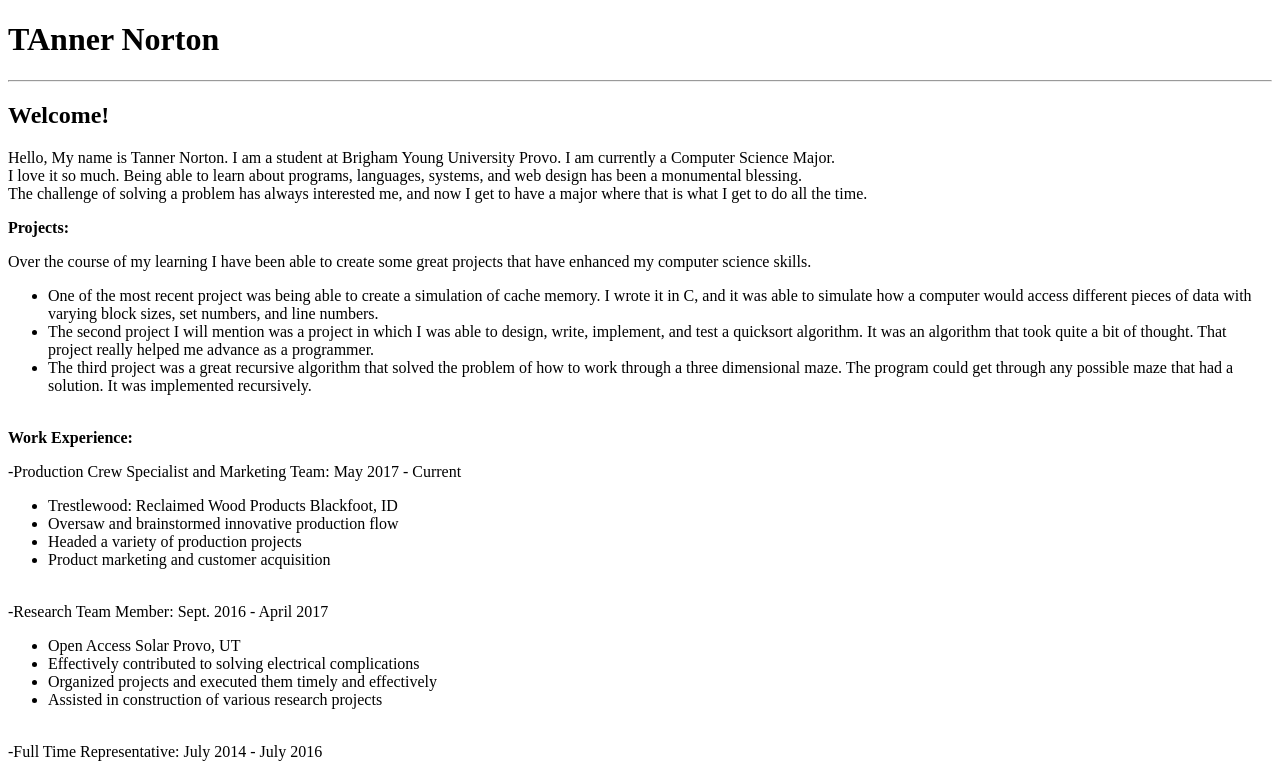
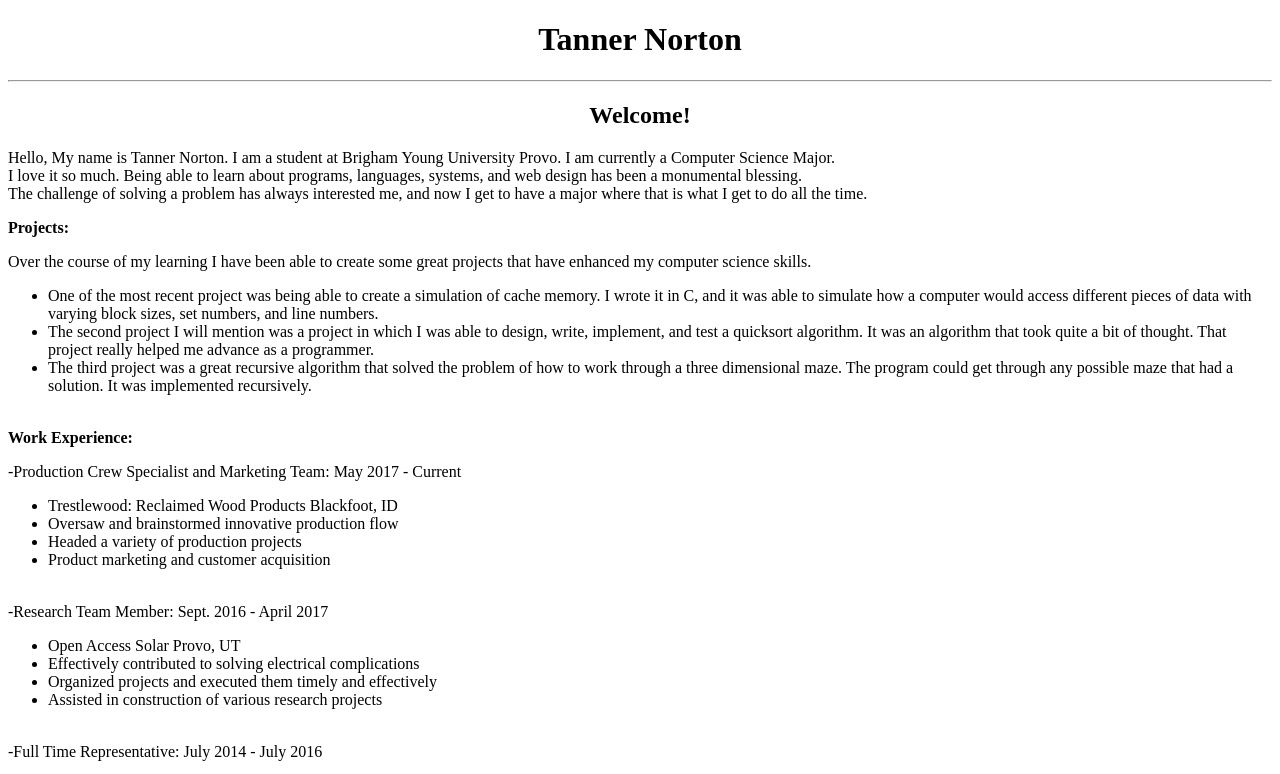
Before and after one commit to csmaster23/gitpractice, a plain HTML site: page index.html in a window 1280 px wide. Shown: the top 774 px of the page. Drawn offline with Linux system fonts and the light colour scheme.

Commit message:
new html changed Jan. 16, 2018

```diff
--- a/index.html
+++ b/index.html
@@ -2,9 +2,10 @@
 <html>
 <body>
 
-<h1>TAnner Norton</h1>
+<title style="text-align:center;">Do The Impossible!</title>
+<h1 style="text-align:center;">Tanner Norton</h1>
 <hr>
-<h2>Welcome!</h2>
+<h2 style="text-align:center;">Welcome!</h2>
 
 <body>
 <p>Hello, My name is Tanner Norton. I am a student at Brigham Young University Provo. I am currently a Computer Science Major.<br> I love it so much. Being able to learn about programs, languages, systems, and web design has been a monumental blessing.
```
